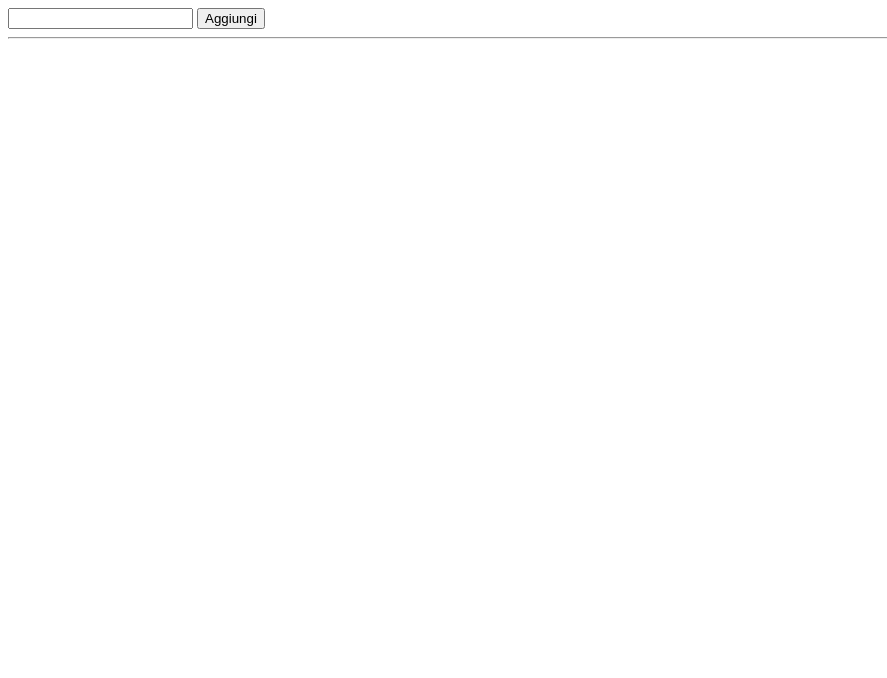
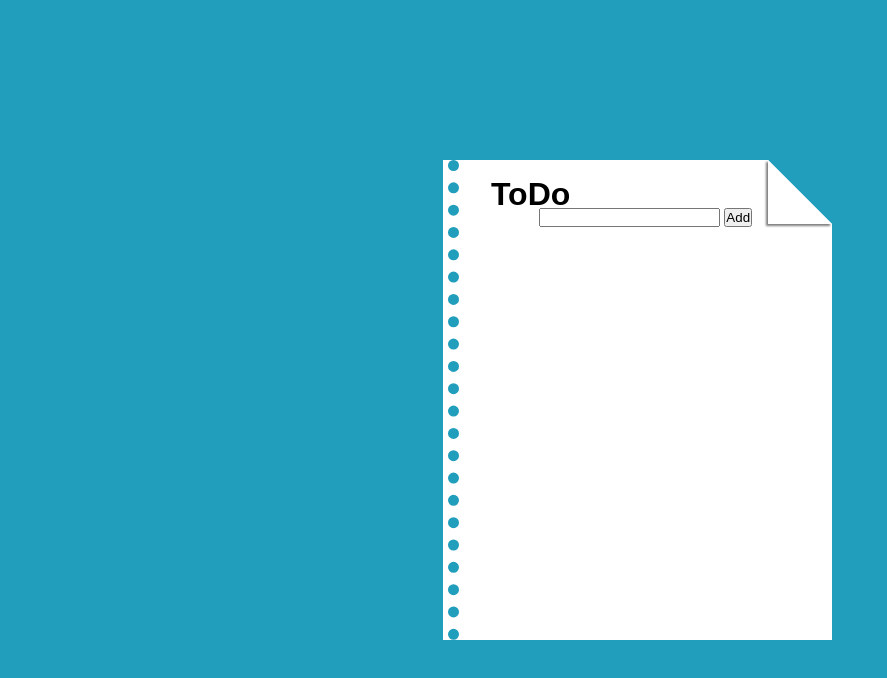
Before and after one commit to MarcoSandri/vue-todolist, a plain HTML site: page index.html in a window 1280 px wide. Shown: the whole page, without its empty margins (0-887 px from the left). Drawn offline with nearby package versions, Linux system fonts and the light colour scheme.

Commit message:
Inizio interfaccia

```diff
--- a/index.html
+++ b/index.html
@@ -5,20 +5,27 @@
     <meta http-equiv="X-UA-Compatible" content="IE=edge">
     <meta name="viewport" content="width=device-width, initial-scale=1.0">
     <link rel="stylesheet" href="style.css">
+    <script src="https://kit.fontawesome.com/bcbf851183.js" crossorigin="anonymous"></script>
     <title>Document</title>
 </head>
 <body>
+    <div class="container">
+        <div id="app">
+            <div class="triangle"></div>
+            <div class="triangleFolded"></div>
 
-    <div id="app">
+            <h1 class="title">ToDo</h1>
             <input type="text" v-model="newtodo" @keyup.enter="addTodo">
-        <button @click="addTodo">Aggiungi</button>
-        <hr>
+            <button @click="addTodo">Add</button>
             <ul>
                 <li v-for="(todo, index) in todolist" @click="done($event)">
                     {{todo}}
-                <button @click="deleteTodo(index)">X</button>
+                    <button @click="deleteTodo(index)" class="delete">
+                        <i class="fa-solid fa-xmark"></i>
+                    </button>
                 </li>
             </ul>
+        </div>
     </div>
 
     <script src="https://cdn.jsdelivr.net/npm/vue@2.6.14/dist/vue.js"></script>
--- a/main.js
+++ b/main.js
@@ -4,13 +4,16 @@ const vue = new Vue({
     data : {
         newtodo: "",
         todolist: [],
-        line : false,
+        line : false
         },
         methods: {
             addTodo() {
                 if(this.newtodo != "") {
                     this.todolist.push(this.newtodo);
                     this.newtodo = "";
+                } else {
+                    document.getElementById('app').style.animation = "error 500ms linear 1";
+                    setTimeout(this.removeAnimation, 500)
                 }
             },
             deleteTodo(index) {
@@ -24,6 +27,9 @@ const vue = new Vue({
                     this.line = false;
                     event.currentTarget.style.textDecoration = "none";
                 }
+            },
+            removeAnimation(){
+                document.getElementById('app').style.animation = "";
             }
         }
     }
--- a/style.css
+++ b/style.css
@@ -0,0 +1,74 @@
+* {
+    margin: 0;
+    padding: 0;
+    box-sizing: border-box;
+}
+
+body {
+    font-family: sans-serif;
+}
+
+.container {
+    height: 100vh;
+    width: 100vw;
+    display: flex;
+    justify-content: center;
+    align-items: center;
+    background-color: #219ebc;
+}
+
+#app {
+    background-color: white;
+    padding: 3rem 5rem;
+    min-height: 30rem;
+    position: relative;
+    border-left: 0.7rem dotted #219ebc;
+    box-shadow: -5px 0px 0px 0px white;
+}
+
+@keyframes error {
+    0% {transform: translate(0px);}
+    20% {transform: translate(-3px);}
+    40% {transform: translate(3px);}
+    60% {transform: translate(-3px);}
+    80% {transform: translate(3px);}
+    100% {transform: translate(0px);}
+}
+
+.triangle {
+    width: 0;
+    height: 0;
+    border-top: 4rem solid #219ebc;
+    border-left: 4rem solid transparent;
+    background-color: transparent;
+    position: absolute;
+    right: 0;
+    top: 0;
+}
+
+.triangleFolded {
+    width: 0;
+    height: 0;
+    border-bottom: 4rem solid white;
+    border-right: 4rem solid transparent;
+    background-color: transparent;
+    position: absolute;
+    right: 0;
+    top: 0;
+    box-shadow: -2px 2px 2px gray;
+}
+
+.title {
+    position: absolute;
+    top: 1rem;
+    left: 2rem;
+}
+
+ul li {
+    list-style: none;
+    display: flex;
+    width: 100%;
+    justify-content: space-between;
+    margin-top: 0.1rem;
+    cursor: pointer;
+}
```
Lines whose indentation alone changed are shown as unchanged.
